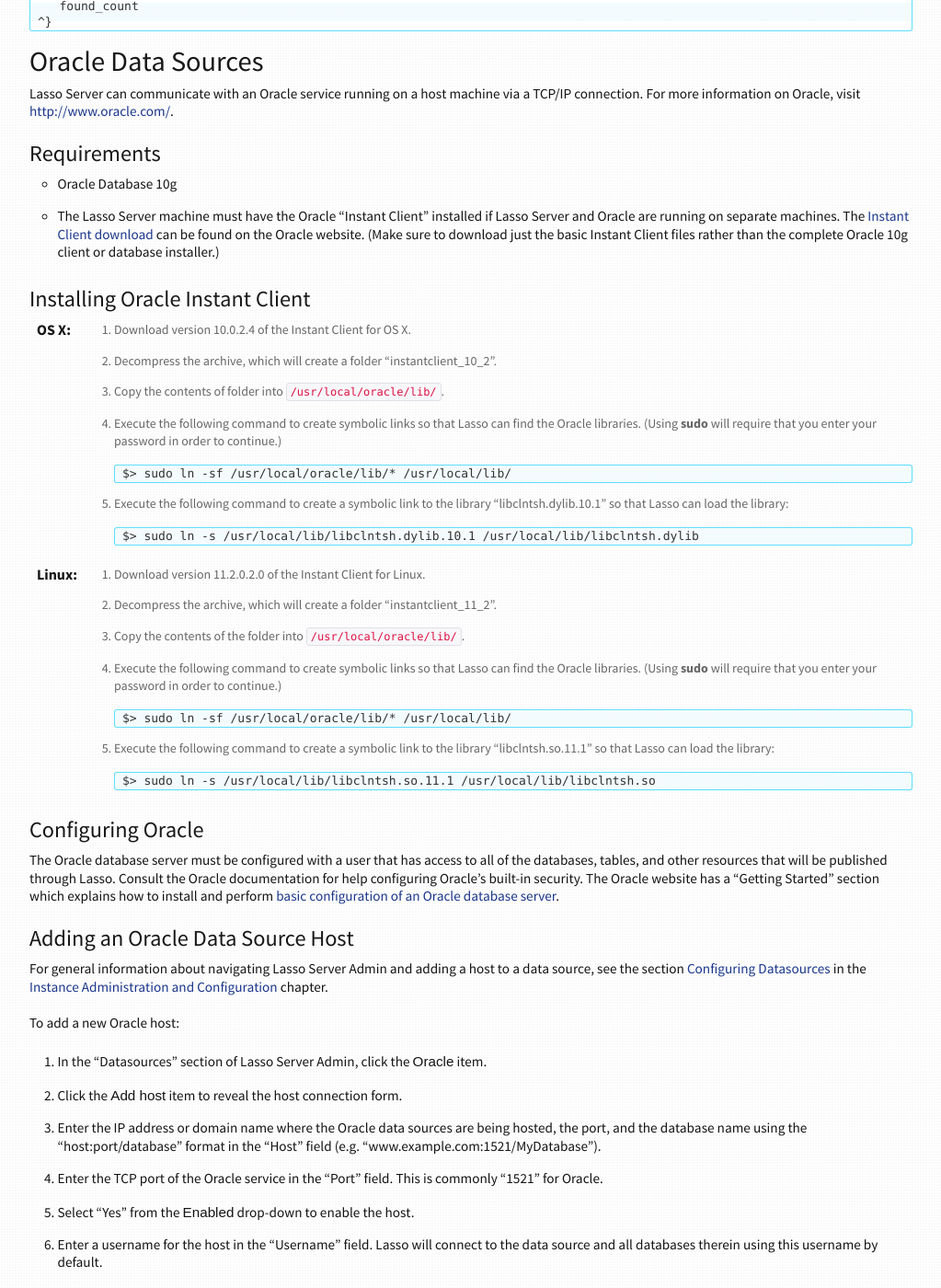
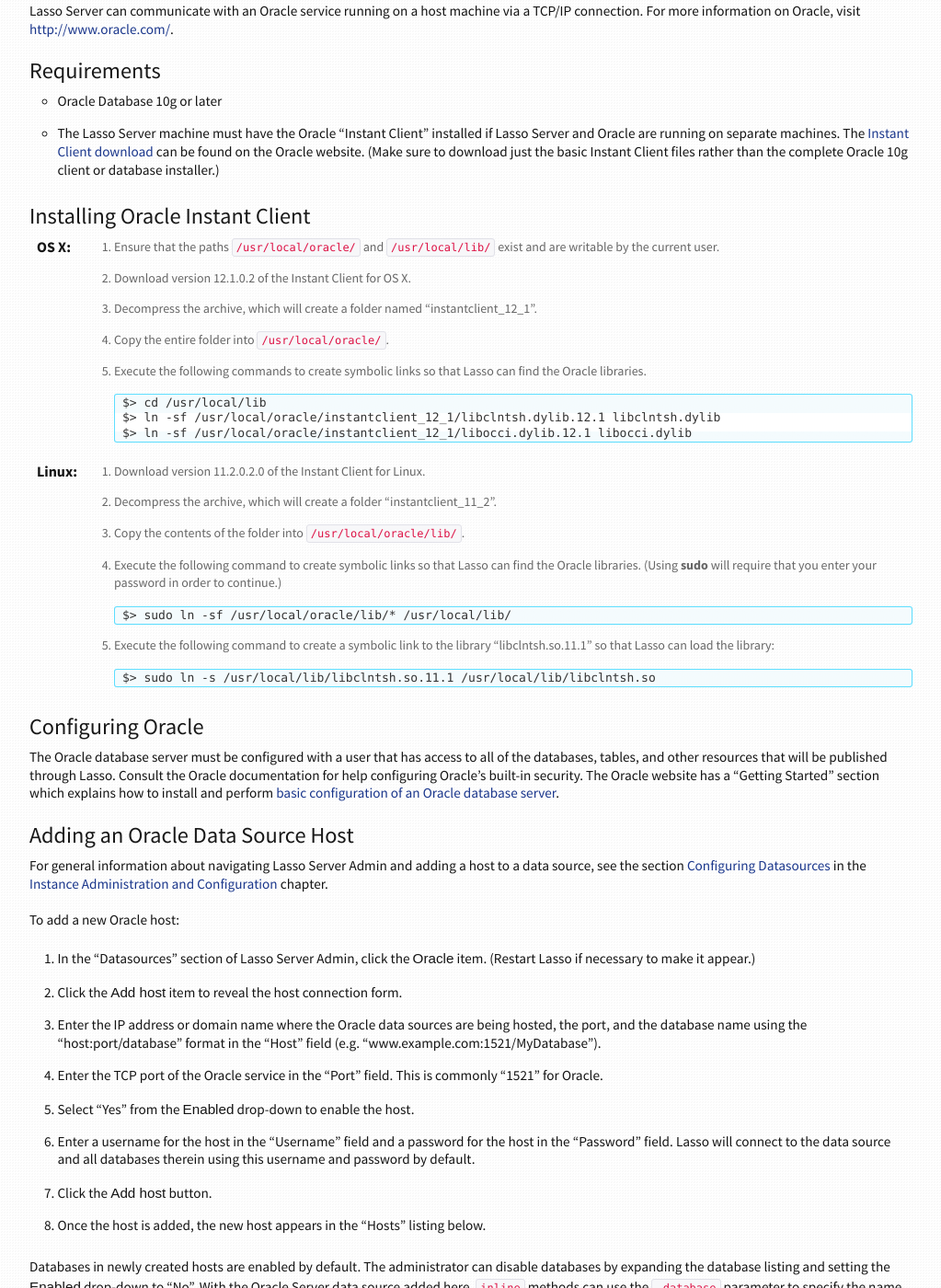
Before and after one commit to LassoSoft/LassoGuide, a Sphinx documentation site: the page built from source/server/datasource-setup.rst, in a window 1280 px wide and 1400 px high, scrolled down 6360 px. Shown: the whole window at 92% size, without its empty margins (128-1151 px from the left). Built offline with Sphinx 7.4.7, drawn with Linux system fonts in a browser that asks for light colours; cross-references to code outside the pages are shown as plain code; some of the changed text lies outside the part shown.

Commit message:
new OS X steps for connecting to Oracle
and a reduction of some repetitive steps

```diff
--- a/source/server/datasource-setup.rst
+++ b/source/server/datasource-setup.rst
@@ -208,14 +208,10 @@
    set this. It is commonly "80" for FileMaker Server, or "443" to connect over
    https.
 #. Select "Yes" from the :guilabel:`Enabled` drop-down to enable the host.
-#. Enter a username for the host in the "Username" field. Lasso will connect to
-   the data source host and all databases therein using this username by
-   default. If the host does not require a username, then leave this field
-   blank.
-#. Enter a password for the host in the "Password" field. Lasso will connect to
-   the data source host and all databases therein using this password by
-   default. If the host does not require a password, then leave this field
-   blank.
+#. Enter a username for the host in the "Username" field and a password for the
+   host in the "Password" field. Lasso will connect to the data source and all
+   databases therein using this username and password by default. If the host
+   does not require a username or password, then leave either field blank.
 #. Click the :guilabel:`Add host` button.
 #. Once the host is added, the new host appears in the "Hosts" listing below.
 
@@ -373,10 +369,9 @@
 #. Enter the TCP port the MySQL service communicates on in the "Port" field.
    This is commonly "3306" for MySQL.
 #. Select "Yes" from the :guilabel:`Enabled` drop-down to enable the host.
-#. Enter a username for the host in the "Username" field. Lasso will connect to
-   the data source and all databases therein using this username by default.
-#. Enter a password for the host in the "Password" field. Lasso will connect to
-   the data source and all databases therein using this password by default.
+#. Enter a username for the host in the "Username" field and a password for the
+   host in the "Password" field. Lasso will connect to the data source and all
+   databases therein using this username and password by default.
 #. Click the :guilabel:`Add host` button.
 #. Once the host is added, the new host appears in the "Hosts" listing below.
 
@@ -441,7 +436,7 @@
 Requirements
 ------------
 
--  Oracle Database 10g
+-  Oracle Database 10g or later
 -  The Lasso Server machine must have the Oracle "Instant Client" installed if
    Lasso Server and Oracle are running on separate machines. The `Instant Client
    download`_ can be found on the Oracle website. (Make sure to download just
@@ -453,23 +448,20 @@
 --------------------------------
 
 :OS X:
-   #. Download version 10.0.2.4 of the Instant Client for OS X.
-   #. Decompress the archive, which will create a folder "instantclient_10_2".
-   #. Copy the contents of folder into :file:`/usr/local/oracle/lib/`.
-   #. Execute the following command to create symbolic links so that Lasso can
-      find the Oracle libraries. (Using :command:`sudo` will require that you
-      enter your password in order to continue.)
+   #. Ensure that the paths :file:`/usr/local/oracle/` and
+      :file:`/usr/local/lib/` exist and are writable by the current user.
+   #. Download version 12.1.0.2 of the Instant Client for OS X.
+   #. Decompress the archive, which will create a folder named
+      "instantclient_12_1".
+   #. Copy the entire folder into :file:`/usr/local/oracle/`.
+   #. Execute the following commands to create symbolic links so that Lasso can
+      find the Oracle libraries.
 
       .. code-block:: none
 
-         $> sudo ln -sf /usr/local/oracle/lib/* /usr/local/lib/
-
-   #. Execute the following command to create a symbolic link to the library
-      "libclntsh.dylib.10.1" so that Lasso can load the library:
-
-      .. code-block:: none
-
-         $> sudo ln -s /usr/local/lib/libclntsh.dylib.10.1 /usr/local/lib/libclntsh.dylib
+         $> cd /usr/local/lib
+         $> ln -sf /usr/local/oracle/instantclient_12_1/libclntsh.dylib.12.1 libclntsh.dylib
+         $> ln -sf /usr/local/oracle/instantclient_12_1/libocci.dylib.12.1 libocci.dylib
 
 :Linux:
    #. Download version 11.2.0.2.0 of the Instant Client for Linux.
@@ -511,7 +503,7 @@
 To add a new Oracle host:
 
 #. In the "Datasources" section of Lasso Server Admin, click the
-   :guilabel:`Oracle` item.
+   :guilabel:`Oracle` item. (Restart Lasso if necessary to make it appear.)
 #. Click the :guilabel:`Add host` item to reveal the host connection form.
 #. Enter the IP address or domain name where the Oracle data sources are being
    hosted, the port, and the database name using the "host:port/database" format
@@ -519,10 +511,9 @@
 #. Enter the TCP port of the Oracle service in the "Port" field. This is
    commonly "1521" for Oracle.
 #. Select "Yes" from the :guilabel:`Enabled` drop-down to enable the host.
-#. Enter a username for the host in the "Username" field. Lasso will connect to
-   the data source and all databases therein using this username by default.
-#. Enter a password for the host in the "Password" field. Lasso will connect to
-   the data source and all databases therein using this password by default.
+#. Enter a username for the host in the "Username" field and a password for the
+   host in the "Password" field. Lasso will connect to the data source and all
+   databases therein using this username and password by default.
 #. Click the :guilabel:`Add host` button.
 #. Once the host is added, the new host appears in the "Hosts" listing below.
 
@@ -618,10 +609,9 @@
 #. Enter the TCP port the PostgreSQL service is listening on in the "Port"
    field. This is commonly "5432" for PostgreSQL.
 #. Select "Yes" from the :guilabel:`Enabled` drop-down to enable the host.
-#. Enter a username for the host in the "Username" field. Lasso will connect to
-   the data source and all databases therein using this username by default.
-#. Enter a password for the host in the "Password" field. Lasso will connect to
-   the data source and all databases therein using this password by default.
+#. Enter a username for the host in the "Username" field and a password for the
+   host in the "Password" field. Lasso will connect to the data source and all
+   databases therein using this username and password by default.
 #. Click the :guilabel:`Add host` button.
 #. Once the host is added, the new host appears in the "Hosts" listing below.
 
@@ -908,10 +898,9 @@
 #. Enter the TCP port the SQL Server service is listening on in the "Port"
    field. This is commonly "1433" for SQL Server.
 #. Select "Yes" from the :guilabel:`Enabled` drop-down to enable the host.
-#. Enter a username for the host in the "Username" field. Lasso will connect to
-   the data source and all databases therein using this username by default.
-#. Enter a password for the host in the "Password" field. Lasso will connect to
-   the data source and all databases therein using this password by default.
+#. Enter a username for the host in the "Username" field and a password for the
+   host in the "Password" field. Lasso will connect to the data source and all
+   databases therein using this username and password by default.
 #. Click the :guilabel:`Add host` button.
 #. Once the host is added, the new host appears in the "Hosts" listing below.
 
```
